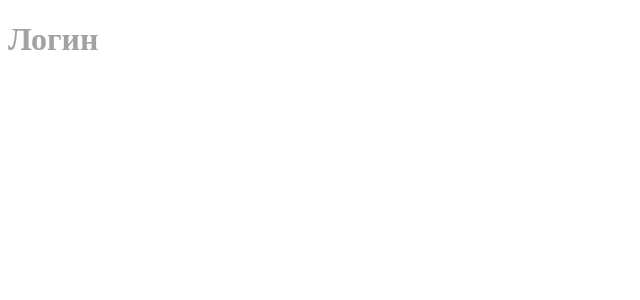
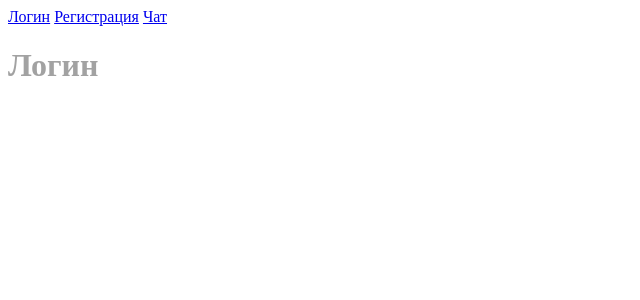
Before and after one commit to dmitryweiner/html-chat, a React app: page /login in a window 1280 px wide. Shown: the top 300 px of the page, without its empty margins (0-640 px from the left). Built offline with nearby package versions, Linux system fonts and the light colour scheme.

Commit message:
Adding links

```diff
--- a/src/App.js
+++ b/src/App.js
@@ -1,5 +1,5 @@
 import React from 'react';
-import { Switch, Route, Redirect } from 'react-router-dom';
+import { Switch, Route, Redirect, Link } from 'react-router-dom';
 import LoginView from './views/LoginView';
 import RegistrationView from './views/RegistrationView';
 import ChatView from './views/ChatView';
@@ -8,11 +8,14 @@ class App extends React.Component {
     render() {
         return (
             <>
+                <Link to="/login">Логин</Link>&nbsp;
+                <Link to="/registration">Регистрация</Link>&nbsp;
+                <Link to="/chat">Чат</Link>
                 <Switch>
                     <Route path="/login" component={LoginView} />
                     <Route path="/registration" component={RegistrationView} />
                     <Route path="/chat" component={ChatView} />
-                    <Redirect from="/" to="/login" />
+                    <Redirect exact from="/" to="/login" />
                 </Switch>
             </>
         );
--- a/src/index.js
+++ b/src/index.js
@@ -1,7 +1,7 @@
 import React from 'react';
 import ReactDOM from 'react-dom';
 import App from './App';
-import { Router } from 'react-router-dom';
+import { BrowserRouter as Router } from 'react-router-dom';
 import { createBrowserHistory } from 'history';
 
 const history = createBrowserHistory();
```
